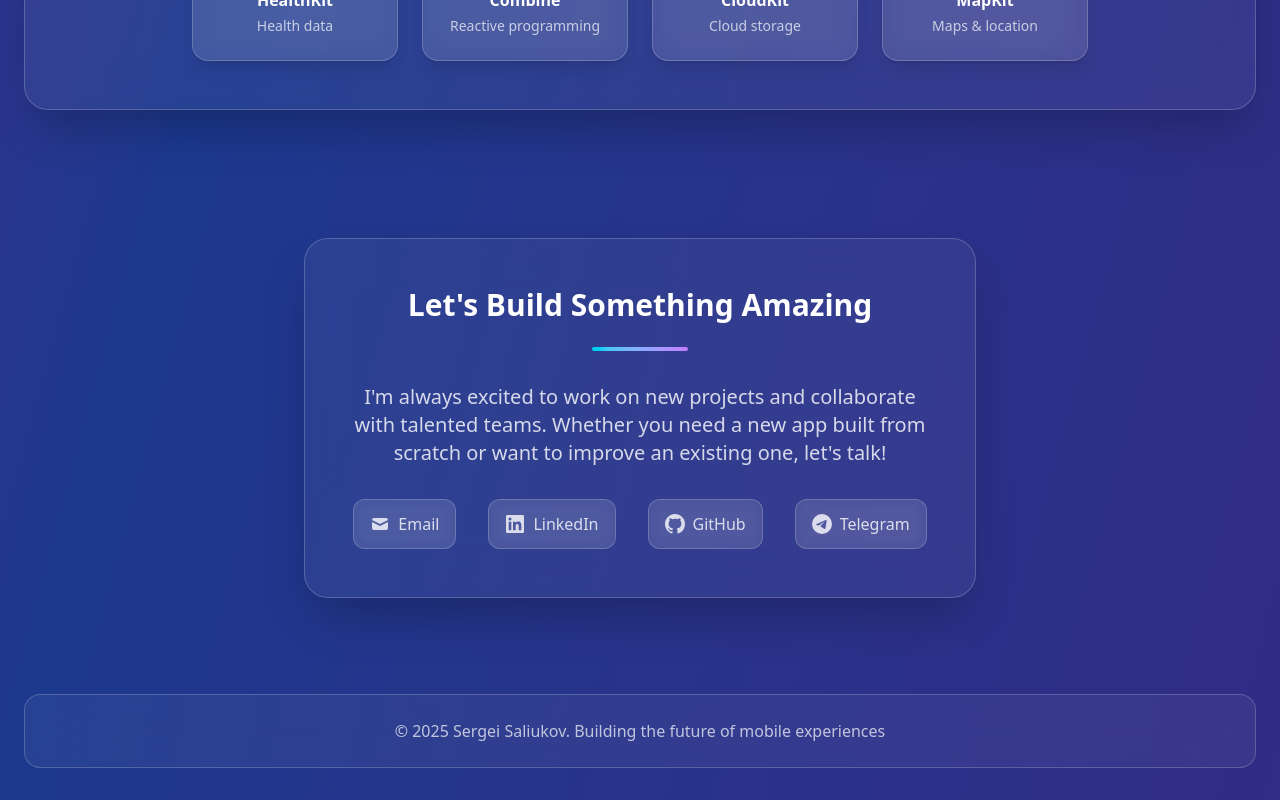
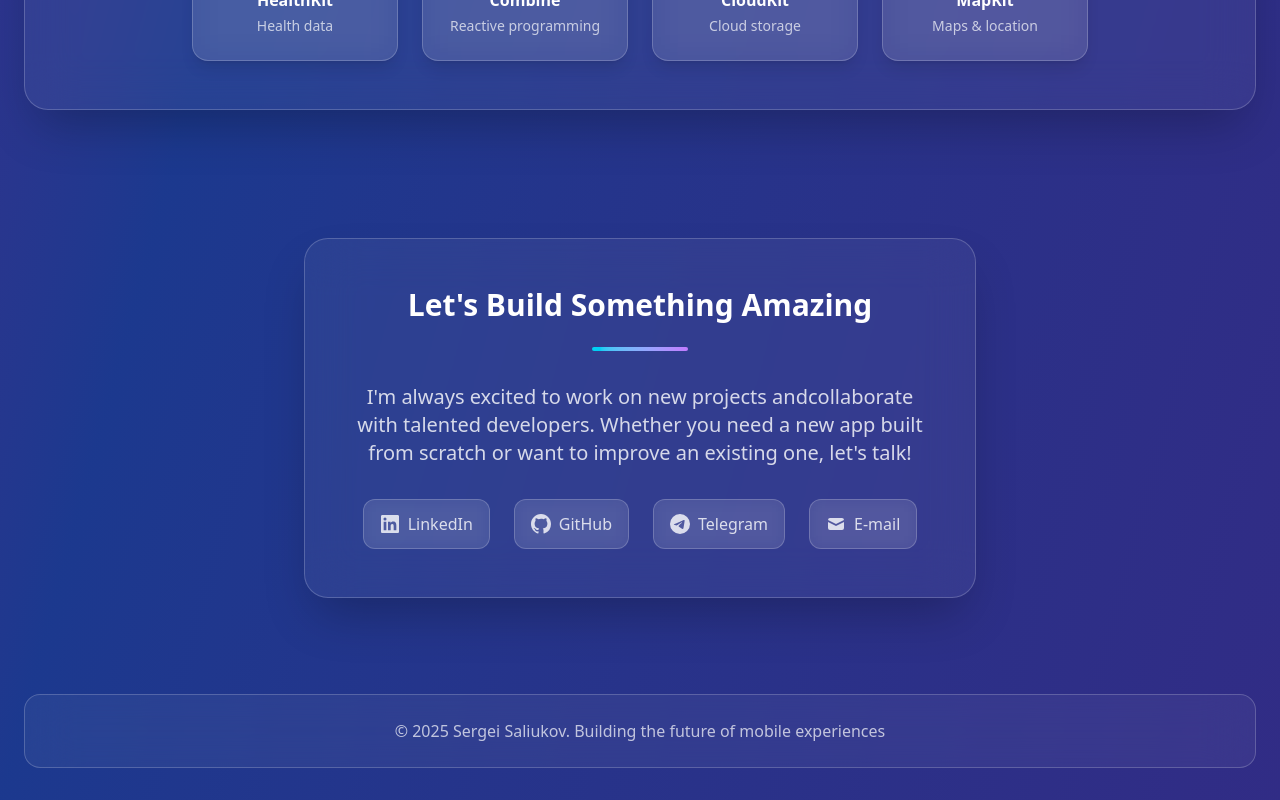
Before and after one commit to TopScrech/TopScrech-dev, a Nuxt app: page / in a window 1280 px wide. Shown: the part 3943-4743 px from the top of the page. Built offline with nearby package versions, Linux system fonts and the light colour scheme.

Commit message:
dev portfolio improved

```diff
--- a/pages/index.vue
+++ b/pages/index.vue
@@ -334,30 +334,10 @@
                         class="w-24 h-1 bg-gradient-to-r from-cyan-400 to-purple-400 mx-auto rounded-full mb-8"
                     ></div>
                     <p class="text-xl text-white/80 mb-8">
-                        I'm always excited to work on new projects and
-                        collaborate with talented teams. Whether you need a new
-                        app built from scratch or want to improve an existing
-                        one, let's talk!
+                        I'm always excited to work on new projects andcollaborate with talented developers.
+                        Whether you need a new app built from scratch or want to improve an existing one, let's talk!
                     </p>
-                    <div class="flex justify-center space-x-4 flex-wrap gap-4">
-                        <a
-                            href="mailto:topscrech@icloud.com"
-                            class="flex items-center space-x-2 text-white/80 hover:text-white transition-all duration-300 backdrop-blur-sm bg-white/10 px-4 py-3 rounded-xl border border-white/20 hover:bg-white/20 hover:scale-105"
-                        >
-                            <svg
-                                class="w-5 h-5"
-                                fill="currentColor"
-                                viewBox="0 0 20 20"
-                            >
-                                <path
-                                    d="M2.003 5.884L10 9.882l7.997-3.998A2 2 0 0016 4H4a2 2 0 00-1.997 1.884z"
-                                ></path>
-                                <path
-                                    d="M18 8.118l-8 4-8-4V14a2 2 0 002 2h12a2 2 0 002-2V8.118z"
-                                ></path>
-                            </svg>
-                            <span>Email</span>
-                        </a>
+                    <div class="flex justify-center space-x-2 flex-wrap gap-4">
                         <a
                             href="https://linkedin.com/in/topscrech"
                             class="flex items-center space-x-2 text-white/80 hover:text-white transition-all duration-300 backdrop-blur-sm bg-white/10 px-4 py-3 rounded-xl border border-white/20 hover:bg-white/20 hover:scale-105"
@@ -406,6 +386,24 @@
                                 />
                             </svg>
                             <span>Telegram</span>
+                        </a>
+                        <a
+                            href="mailto:topscrech@icloud.com"
+                            class="flex items-center space-x-2 text-white/80 hover:text-white transition-all duration-300 backdrop-blur-sm bg-white/10 px-4 py-3 rounded-xl border border-white/20 hover:bg-white/20 hover:scale-105"
+                        >
+                            <svg
+                                class="w- h-5"
+                                fill="currentColor"
+                                viewBox="0 0 20 20"
+                            >
+                                <path
+                                    d="M2.003 5.884L10 9.882l7.997-3.998A2 2 0 0016 4H4a2 2 0 00-1.997 1.884z"
+                                ></path>
+                                <path
+                                    d="M18 8.118l-8 4-8-4V14a2 2 0 002 2h12a2 2 0 002-2V8.118z"
+                                ></path>
+                            </svg>
+                            <span>E-mail</span>
                         </a>
                     </div>
                 </div>
```
